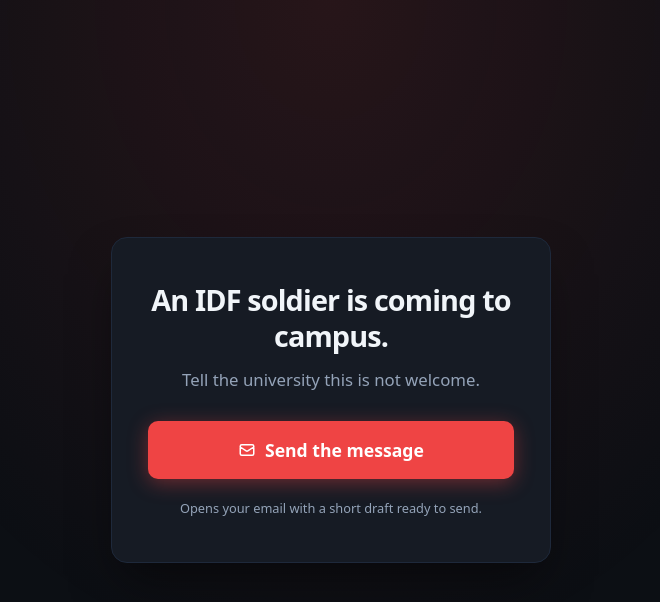
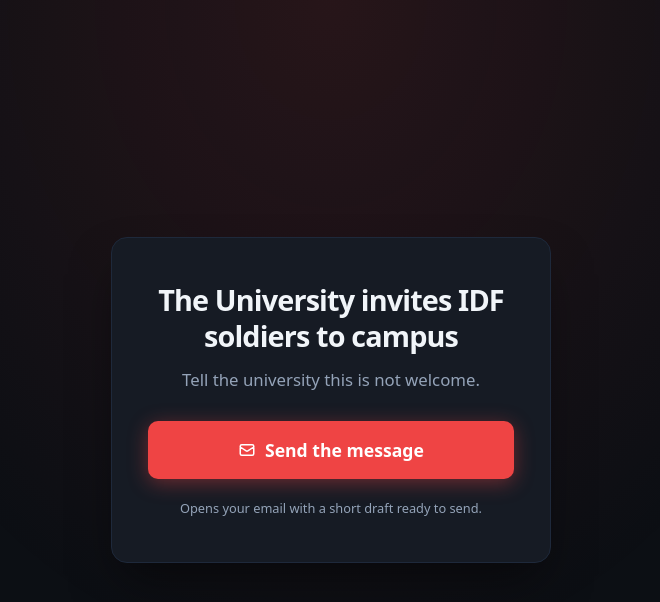
Before and after one commit to metaencephalon/soldier, a plain HTML site: page index.html in a window 1280 px wide. Shown: the whole page, without its empty margins (309-969 px from the left). Drawn offline with Linux system fonts and the light colour scheme.

Commit message:
Update heading text in index.html

```diff
--- a/index.html
+++ b/index.html
@@ -121,7 +121,7 @@
 <body>
   <main>
     <div class="card">
-      <h1>An IDF soldier is coming to campus.</h1>
+      <h1>The University invites IDF soldiers to campus</h1>
 
       <p class="lead">
         Tell the university this is not welcome.
```
